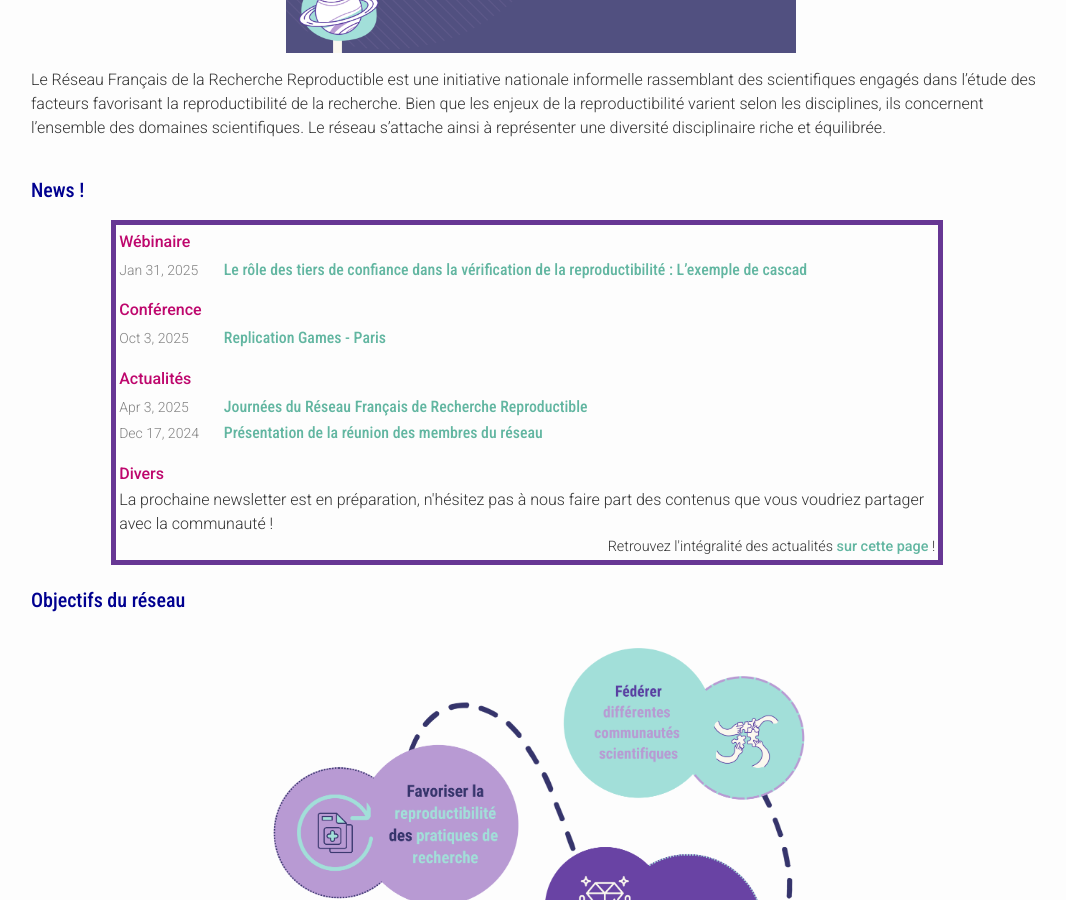
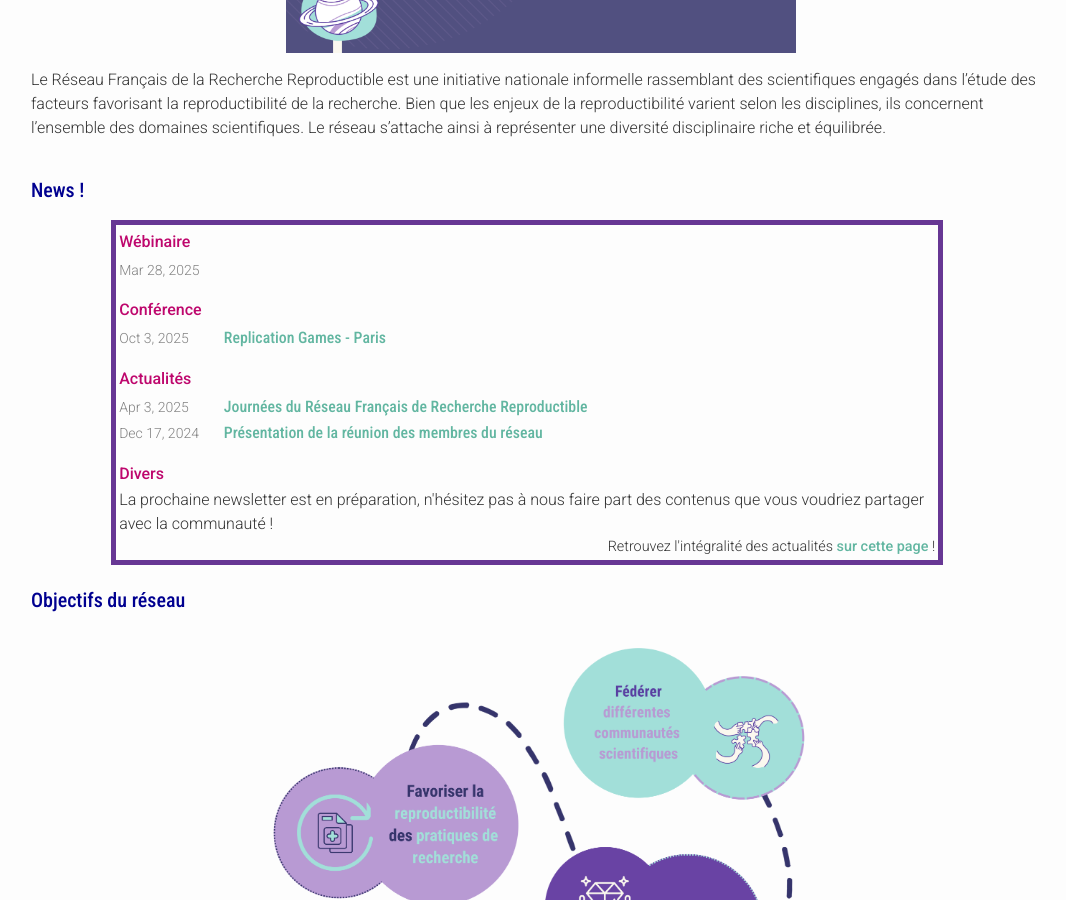
Before and after one commit to FR-RN/FR-RN, a Jekyll site: the page built from index.md, in a window 1280 px wide and 900 px high, scrolled down 640 px. Shown: the whole window, without its empty margins (99-1165 px from the left). Built offline with Jekyll 4.4.1, drawn with Linux system fonts in a browser that asks for light colours; some web fonts are replaced.

Commit message:
Modifs index

```diff
--- a/index.md
+++ b/index.md
@@ -20,7 +20,7 @@ Le Réseau Français de la Recherche Reproductible est une initiative nationale
 <h6>  Wébinaire </h6>
   <ul class="post-list">
    {%- assign date_format = site.minima.date_format | default: "%b %-d, %Y" -%}
-     {%- for post in site.categories.past-webinaires limit:page.n_news -%}
+     {%- for post in site.categories.webinaires limit:page.n_news -%}
       <li>
         <span class="post-meta">{{ post.date | date: date_format }}</span>
         <h3>
```
